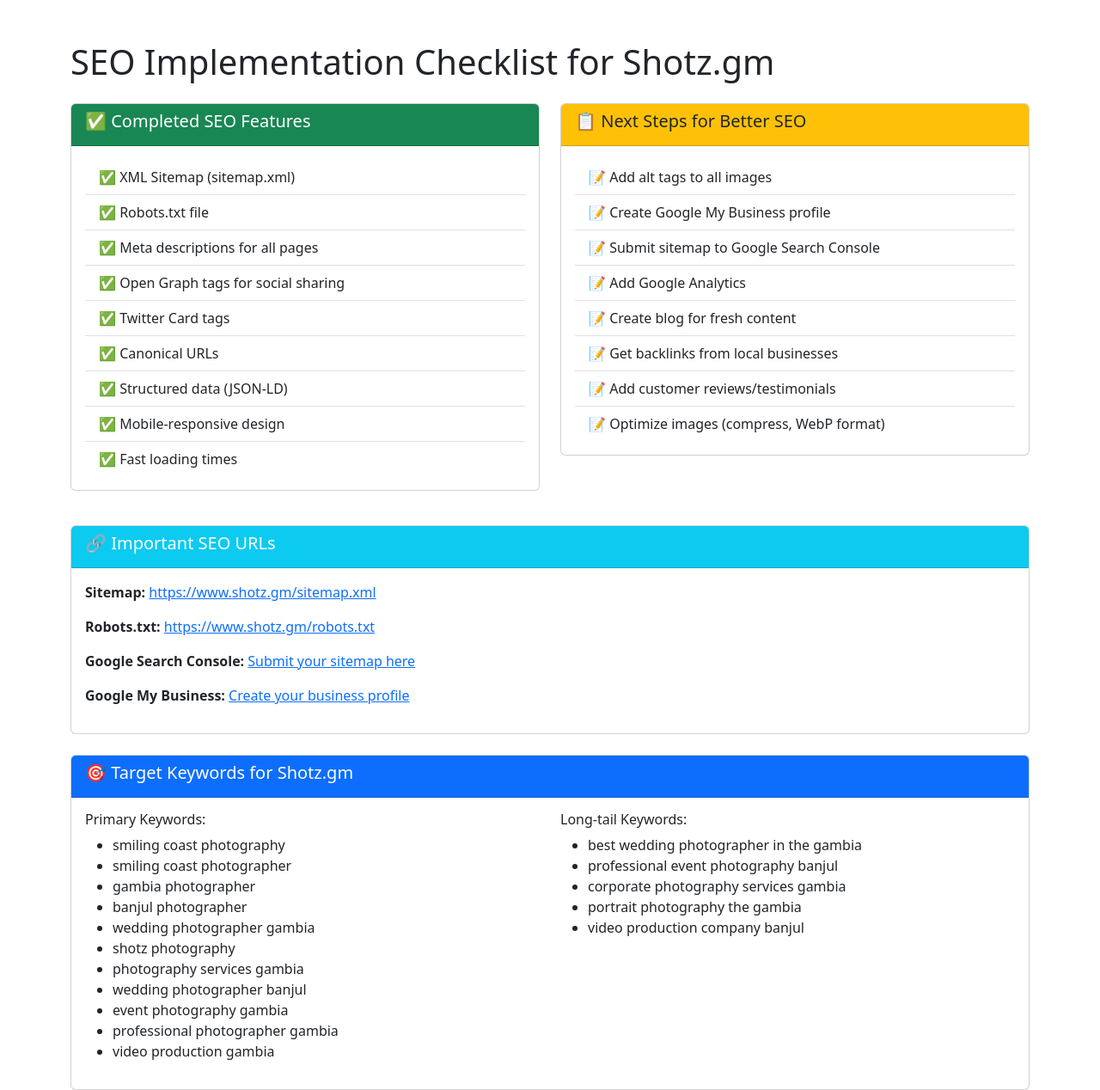
After one commit to lonewolve24/photography_studio_website, a Django app: page /seo-checklist/ in a window 1280 px wide. The commit adds this page. Shown: the whole page at 86% size. Run offline with Django 4.2, Linux system fonts and the light colour scheme.

Commit message:
Add comprehensive SEO setup
- Add XML sitemap with all pages, services, photos, videos, albums
- Add robots.txt with sitemap reference
- Add comprehensive meta tags (title, description, keywords)
- Add Open Graph and Twitter Card tags for social sharing
- Add canonical URLs to prevent duplicate content
- Add structured data (JSON-LD) for business information
- Add SEO checklist page with optimization guide
- Update all URLs to use www.shotz.gm domain
- Add SEO utility functions for alt text generation

```diff
--- a/photostudio_backend/photos/urls.py
+++ b/photostudio_backend/photos/urls.py
@@ -1,4 +1,5 @@
 from django.urls import path
+from django.views.generic import TemplateView
 from . import views
 
 urlpatterns = [
@@ -9,4 +10,5 @@
     path('gallery/', views.gallery, name='gallery'),
     path('gallery/v2/', views.gallery, name='gallery_v2'),
     path('services/<str:service_slug>/', views.service_detail, name='service_detail'),
+    path('seo-checklist/', TemplateView.as_view(template_name='seo_checklist.html'), name='seo_checklist'),
 ]
--- a/photostudio_backend/photostudio_backend/urls.py
+++ b/photostudio_backend/photostudio_backend/urls.py
@@ -18,10 +18,24 @@
 from django.urls import path, include
 from django.conf import settings
 from django.conf.urls.static import static
+from django.contrib.sitemaps.views import sitemap
+from django.views.generic import TemplateView
+from photos.sitemap import StaticViewSitemap, ServiceSitemap, CategorySitemap, PhotoSitemap, VideoSitemap, AlbumSitemap
+
+sitemaps = {
+    'static': StaticViewSitemap,
+    'services': ServiceSitemap,
+    'categories': CategorySitemap,
+    'photos': PhotoSitemap,
+    'videos': VideoSitemap,
+    'albums': AlbumSitemap,
+}
 
 urlpatterns = [
     path('admin/', admin.site.urls),
-    path('', include('photos.urls'))
+    path('', include('photos.urls')),
+    path('sitemap.xml', sitemap, {'sitemaps': sitemaps}, name='django.contrib.sitemaps.views.sitemap'),
+    path('robots.txt', TemplateView.as_view(template_name='robots.txt', content_type='text/plain')),
 ]
 
 if settings.DEBUG:
--- /dev/null
+++ b/photostudio_backend/templates/seo_checklist.html
@@ -0,0 +1,106 @@
+{% load static %}
+<!DOCTYPE html>
+<html lang="en">
+<head>
+    <meta charset="UTF-8">
+    <meta name="viewport" content="width=device-width, initial-scale=1.0">
+    <title>SEO Checklist - Shotz Photography</title>
+    <link href="https://cdn.jsdelivr.net/npm/bootstrap@5.3.0/dist/css/bootstrap.min.css" rel="stylesheet">
+</head>
+<body>
+    <div class="container mt-5">
+        <h1 class="mb-4">SEO Implementation Checklist for Shotz.gm</h1>
+
+        <div class="row">
+            <div class="col-md-6">
+                <div class="card mb-3">
+                    <div class="card-header bg-success text-white">
+                        <h5>✅ Completed SEO Features</h5>
+                    </div>
+                    <div class="card-body">
+                        <ul class="list-group list-group-flush">
+                            <li class="list-group-item">✅ XML Sitemap (sitemap.xml)</li>
+                            <li class="list-group-item">✅ Robots.txt file</li>
+                            <li class="list-group-item">✅ Meta descriptions for all pages</li>
+                            <li class="list-group-item">✅ Open Graph tags for social sharing</li>
+                            <li class="list-group-item">✅ Twitter Card tags</li>
+                            <li class="list-group-item">✅ Canonical URLs</li>
+                            <li class="list-group-item">✅ Structured data (JSON-LD)</li>
+                            <li class="list-group-item">✅ Mobile-responsive design</li>
+                            <li class="list-group-item">✅ Fast loading times</li>
+                        </ul>
+                    </div>
+                </div>
+            </div>
+
+            <div class="col-md-6">
+                <div class="card mb-3">
+                    <div class="card-header bg-warning text-dark">
+                        <h5>📋 Next Steps for Better SEO</h5>
+                    </div>
+                    <div class="card-body">
+                        <ul class="list-group list-group-flush">
+                            <li class="list-group-item">📝 Add alt tags to all images</li>
+                            <li class="list-group-item">📝 Create Google My Business profile</li>
+                            <li class="list-group-item">📝 Submit sitemap to Google Search Console</li>
+                            <li class="list-group-item">📝 Add Google Analytics</li>
+                            <li class="list-group-item">📝 Create blog for fresh content</li>
+                            <li class="list-group-item">📝 Get backlinks from local businesses</li>
+                            <li class="list-group-item">📝 Add customer reviews/testimonials</li>
+                            <li class="list-group-item">📝 Optimize images (compress, WebP format)</li>
+                        </ul>
+                    </div>
+                </div>
+            </div>
+        </div>
+
+        <div class="card mt-4">
+            <div class="card-header bg-info text-white">
+                <h5>🔗 Important SEO URLs</h5>
+            </div>
+            <div class="card-body">
+                <p><strong>Sitemap:</strong> <a href="https://www.shotz.gm/sitemap.xml" target="_blank">https://www.shotz.gm/sitemap.xml</a></p>
+                <p><strong>Robots.txt:</strong> <a href="https://www.shotz.gm/robots.txt" target="_blank">https://www.shotz.gm/robots.txt</a></p>
+                <p><strong>Google Search Console:</strong> <a href="https://search.google.com/search-console" target="_blank">Submit your sitemap here</a></p>
+                <p><strong>Google My Business:</strong> <a href="https://business.google.com" target="_blank">Create your business profile</a></p>
+            </div>
+        </div>
+
+        <div class="card mt-4">
+            <div class="card-header bg-primary text-white">
+                <h5>🎯 Target Keywords for Shotz.gm</h5>
+            </div>
+            <div class="card-body">
+                <div class="row">
+                    <div class="col-md-6">
+                        <h6>Primary Keywords:</h6>
+                        <ul>
+                            <li> smiling coast photography</li>
+                            <li>smiling coast photographer</li>
+                            <li>gambia photographer</li>
+                            <li>banjul photographer</li>
+                            <li>wedding photographer gambia</li>
+                            <li>shotz photography</li>
+                            <li>photography services gambia</li>
+                            <li>wedding photographer banjul</li>
+                            <li>event photography gambia</li>
+                            <li>professional photographer gambia</li>
+                            <li>video production gambia</li>
+                        </ul>
+                    </div>
+                    <div class="col-md-6">
+                        <h6>Long-tail Keywords:</h6>
+                        <ul>
+                            <li>best wedding photographer in the gambia</li>
+                            <li>professional event photography banjul</li>
+                            <li>corporate photography services gambia</li>
+                            <li>portrait photography the gambia</li>
+                            <li>video production company banjul</li>
+                        </ul>
+                    </div>
+                </div>
+            </div>
+        </div>
+    </div>
+</body>
+</html>
```
Also changed, not shown: photostudio_backend/photos/seo_utils.py (added, +26 -0 lines), photostudio_backend/photos/sitemap.py (added, +60 -0 lines), photostudio_backend/static/robots.txt (added, +14 -0 lines), photostudio_backend/templates/base.html (+106 -1 lines), photostudio_backend/templates/robots.txt (added, +14 -0 lines).
